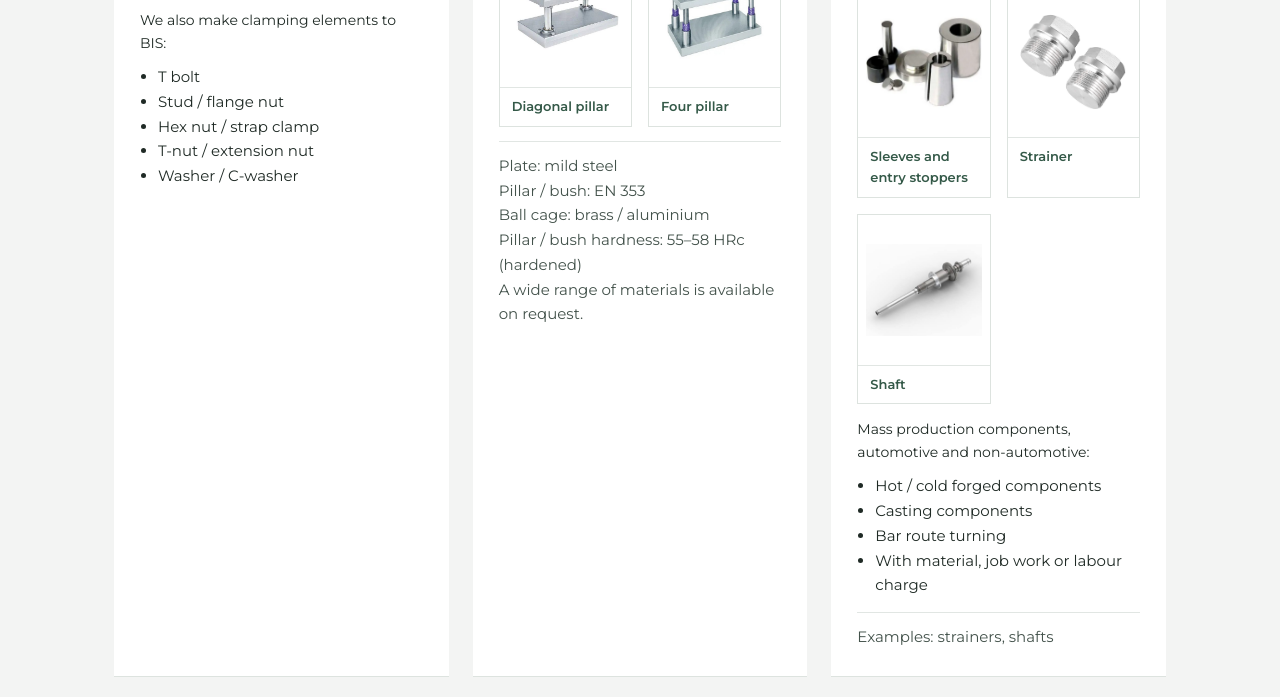
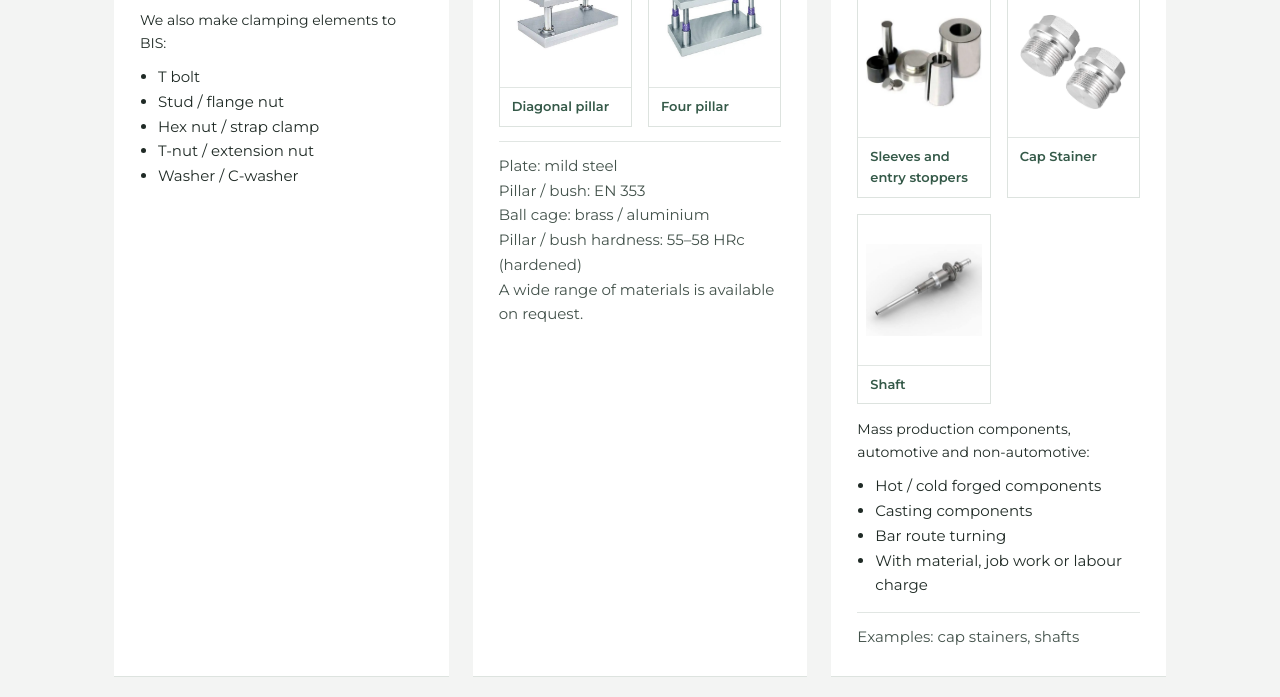
Before and after one commit to gajewarpvtltd/PRISM_ENGINEERING, a plain HTML site: page index.html in a window 1280 px wide. Shown: the part 2941-3638 px from the top of the page. Drawn offline with nearby package versions, Linux system fonts and the light colour scheme.

Commit message:
fixes spells for stainer vs strainer

```diff
--- a/index.html
+++ b/index.html
@@ -203,10 +203,10 @@ figcaption{font-size:13px;font-weight:600;color:var(--green);padding:8px 12px;bo
       <article class="card">
         <h3>CNC turned components</h3>
         <p>Punch pins, guide pins, sleeves and entry stoppers. Custom sizes in batches, minimum batch quantity 50 nos.</p>
-        <div class="photos" style="grid-template-columns:1fr 1fr;margin:14px 0"><figure><img src="images/punch-pins.jpg" alt="Punch pins" loading="lazy"><figcaption>Punch pins</figcaption></figure><figure><img src="images/guide-pins.jpg" alt="Guide pins" loading="lazy"><figcaption>Guide pins</figcaption></figure><figure><img src="images/sleeves-entry-stoppers.jpg" alt="Sleeves and entry stoppers" loading="lazy"><figcaption>Sleeves and entry stoppers</figcaption></figure><figure><img src="images/strainer.jpg" alt="Strainer" loading="lazy"><figcaption>Strainer</figcaption></figure><figure><img src="images/shaft.jpg" alt="Shaft" loading="lazy"><figcaption>Shaft</figcaption></figure></div>
+        <div class="photos" style="grid-template-columns:1fr 1fr;margin:14px 0"><figure><img src="images/punch-pins.jpg" alt="Punch pins" loading="lazy"><figcaption>Punch pins</figcaption></figure><figure><img src="images/guide-pins.jpg" alt="Guide pins" loading="lazy"><figcaption>Guide pins</figcaption></figure><figure><img src="images/sleeves-entry-stoppers.jpg" alt="Sleeves and entry stoppers" loading="lazy"><figcaption>Sleeves and entry stoppers</figcaption></figure><figure><img src="images/strainer.jpg" alt="Cap Stainer" loading="lazy"><figcaption>Cap Stainer</figcaption></figure><figure><img src="images/shaft.jpg" alt="Shaft" loading="lazy"><figcaption>Shaft</figcaption></figure></div>
         <p style="margin-top:12px;font-size:14px">Mass production components, automotive and non-automotive:</p>
         <ul><li>Hot / cold forged components</li><li>Casting components</li><li>Bar route turning</li><li>With material, job work or labour charge</li></ul>
-        <p class="spec">Examples: strainers, shafts</p>
+        <p class="spec">Examples: cap stainers, shafts</p>
       </article>
       <article class="card">
         <h3>Jigs and fixtures</h3>
```
